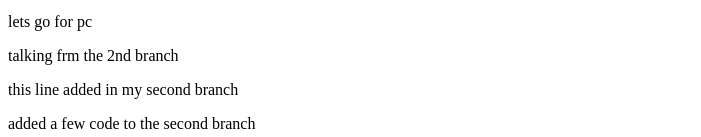
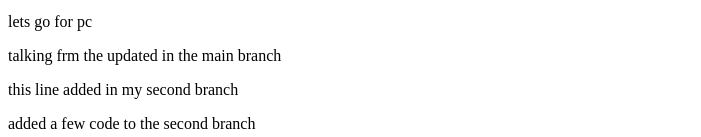
Before and after one commit to AsefAmir/my-first-webpage, a plain HTML site: page index.html in a window 1280 px wide. Shown: the part 232-369 px from the top of the page, without its empty margins (0-701 px from the left). Drawn offline with Linux system fonts and the light colour scheme.

Commit message:
updated something new

```diff
--- a/index.html
+++ b/index.html
@@ -15,7 +15,7 @@
     <h6>this is not nice</h6>
     <p>THE THING IS THAT ALL OF US NEED TO BE CONCERNED ABOUT OUR EXAMINATION</p>
     <p>lets go for pc</p>
-    <p>talking frm the 2nd branch</p>
+    <p>talking frm the updated in the main  branch</p>
     <p>this line added in my second branch</p>
     <p>added a few code to the second branch</p>
     <p>gaming is very important for us</p>
```
